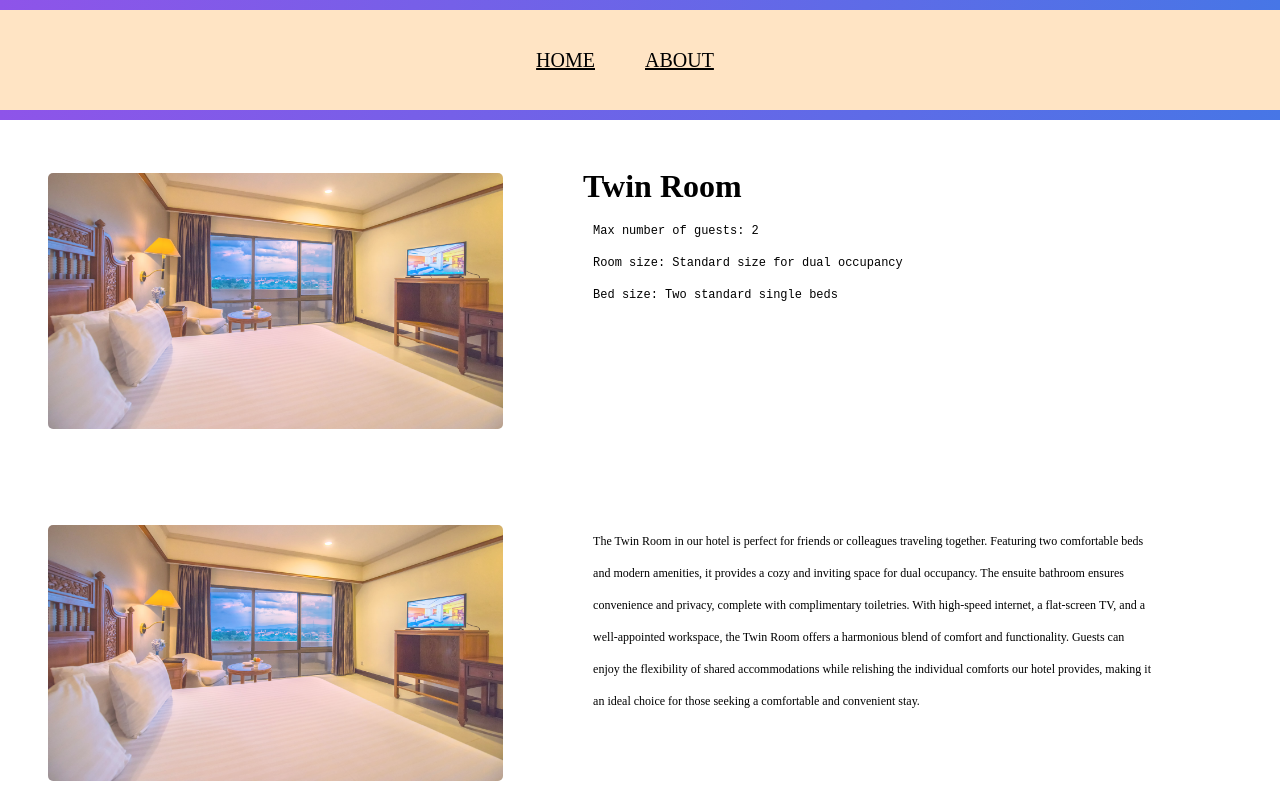
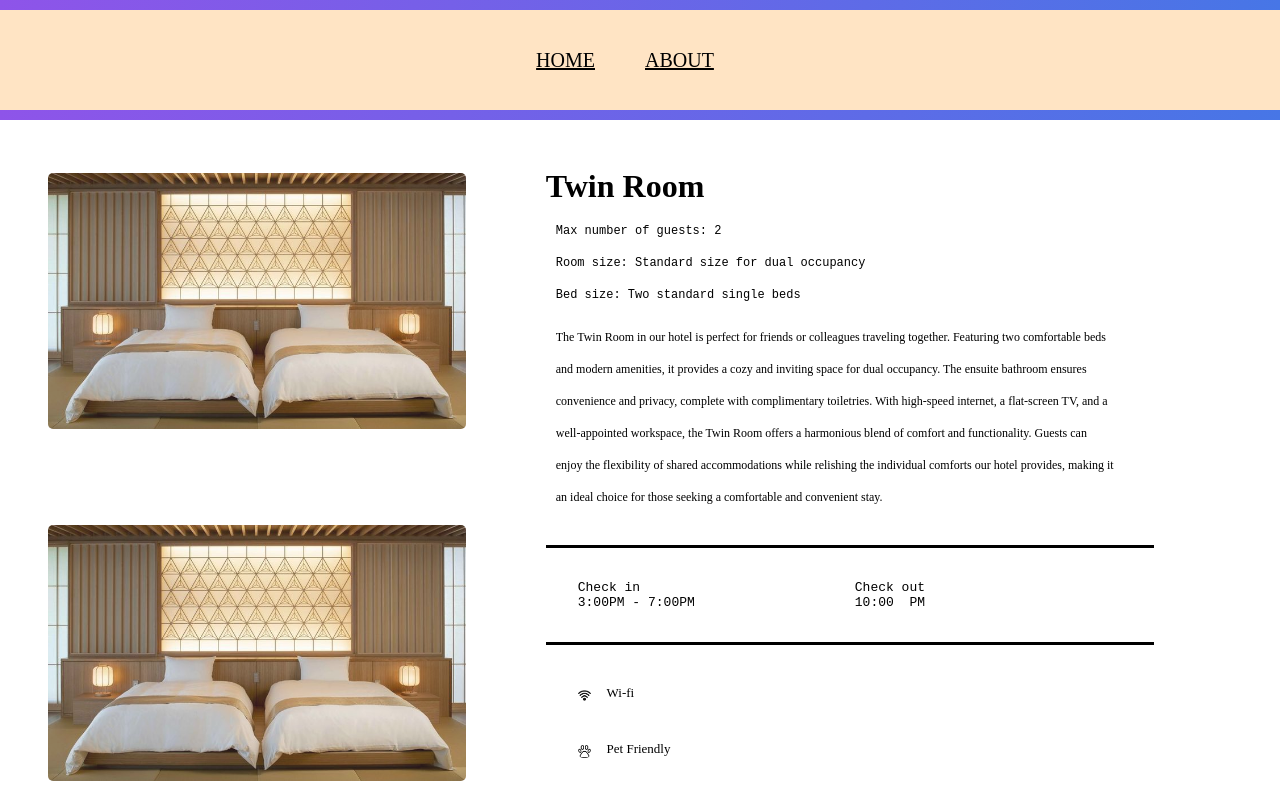
Before and after one commit to darlisse/jadehotel, a React (Create React App) app: page /Details in a window 1280 px wide. Shown: the top 798 px of the page. Built offline with nearby package versions, Linux system fonts and the light colour scheme.

Commit message:
Add details to deatils-2 js and css

```diff
--- a/src/pages/Details-2.css
+++ b/src/pages/Details-2.css
@@ -0,0 +1,90 @@
+@import url("https://fonts.googleapis.com/css2?family=Lemon&display=swap");
+
+article {
+    border: none;
+    height: auto;
+}
+
+.room-details-container {
+    display: flex;
+    color: black;
+    gap: 5rem;
+    margin: 3rem;
+}
+
+.picture-container {
+    display: flex;
+    flex-direction: column;
+    gap: 2rem;
+}
+
+.picture {
+    display: flex;
+    height: 20rem;
+    width: auto;
+}
+
+.room-description-1,
+.room-description-2 {
+    font-size: 12px;
+    width: 35rem;
+    text-align: left;
+    line-height: 2rem;
+}
+
+.room-description-1 {
+    width: 25rem;
+}
+
+.line {
+    display: flex;
+    background-color: black;
+    width: 38rem;
+    height: .2rem;
+    margin-top: 2rem;
+}
+
+.check-in-out {
+    display: flex;
+    gap: 10rem;
+    margin-top: 2rem;
+    margin-left: 2rem;
+}
+
+.inclusions-container {
+    display: flex;
+    flex-direction: column;
+    gap: 1rem;
+    margin-top: 1rem;
+    margin-left: 2rem;
+}
+
+.inclusion {
+    display: flex;
+    height: 1rem;
+    gap: 1rem;
+    margin-top: 1.5rem;
+    font-size: 13px;
+    align-items: center;
+}
+
+.inclusion img {
+    height: 2rem;
+    width: auto;
+}
+
+.book-btn {
+    display: flex;
+    justify-content: center;
+    align-items: center;
+    margin-top: 5rem;
+}
+
+.book-now {
+    width: 35rem;
+    height: 2.5rem;
+    border: none;
+    border-radius: 20px;
+    background-color: rgb(0, 0, 0);
+    color: white;
+}
--- a/src/pages/Details-2.js
+++ b/src/pages/Details-2.js
@@ -1,5 +1,5 @@
 import React from "react";
-import "./Details.css";
+import "./Details-2.css";
 import sample from "./assets/sample-room-pic.jpg";
 import wifi from "./assets/wifi.png";
 import pet from "./assets/pet.png";
@@ -25,7 +25,7 @@
       </div>
 
       <div className="details-container">
-        <h1 className="room-name">Twin Room</h1>
+        <h1 className="room-name">Double Room</h1>
         <article className="room-description-1">
           <pre>
             {'Max number of guests: 2\nRoom size: Standard size for dual occupancy\nBed size: Two standard single beds\n'}
--- a/src/pages/Details.css
+++ b/src/pages/Details.css
@@ -2,6 +2,7 @@
 
 article {
     border: none;
+    height: auto;
 }
 
 .room-details-container {
@@ -14,7 +15,7 @@
 .picture-container {
     display: flex;
     flex-direction: column;
-    gap: 2rem;
+        gap: 2rem;
 }
 
 .picture {
--- a/src/pages/Details.js
+++ b/src/pages/Details.js
@@ -1,6 +1,6 @@
 import React from "react";
 import "./Details.css";
-import sample from "./assets/sample-room-pic.jpg";
+import twin from "./assets/1.jpg";
 import wifi from "./assets/wifi.png";
 import pet from "./assets/pet.png";
 import breakfast from "./assets/food.png";
@@ -14,13 +14,13 @@
     <div className="room-details-container">
       <div className="picture-container">
         <div className="picture">
-          <img src={sample} alt="Sample Pic"/>
+          <img src={twin} alt="Sample Pic"/>
         </div>
         <div className="picture">
-          <img src={sample} alt="Sample Pic"/>
+          <img src={twin} alt="Sample Pic"/>
         </div>
         <div className="picture">
-          <img src={sample} alt="Sample Pic"/>
+          <img src={twin} alt="Sample Pic"/>
         </div>
       </div>
 
```
